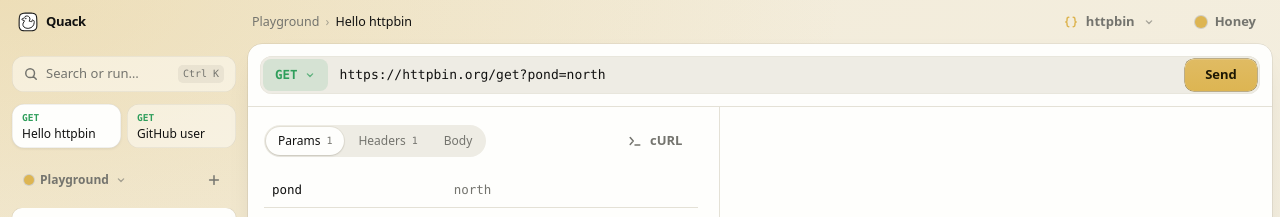
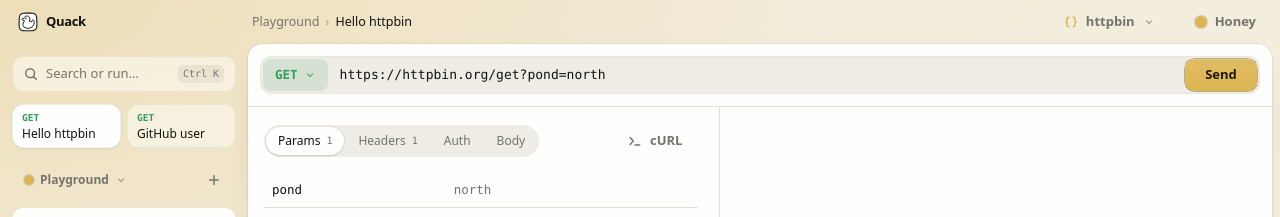
Before and after one commit to itsmunzir/quack, a React (Vite) app: page / in a window 1280 px wide. Shown: the top 217 px of the page. Built offline with nearby package versions, Linux system fonts and the light colour scheme.

Commit message:
Add Bearer, Basic and API key auth
An Auth tab folds credentials into the request at send time, after
variables are filled in. cURL import maps -u and Bearer headers to it.

Co-Authored-By: Claude Opus 5.5 <noreply@anthropic.com>

```diff
--- /dev/null
+++ b/src/auth.ts
@@ -0,0 +1,55 @@
+import type { Header } from "./api";
+
+export type Auth =
+  | { type: "bearer"; token: string }
+  | { type: "basic"; user: string; pass: string }
+  | { type: "apikey"; key: string; value: string; in: "header" | "query" };
+
+export type AuthType = Auth["type"] | "none";
+
+export const AUTH_TYPES: readonly { id: AuthType; name: string }[] = [
+  { id: "none", name: "None" },
+  { id: "bearer", name: "Bearer" },
+  { id: "basic", name: "Basic" },
+  { id: "apikey", name: "API key" },
+];
+
+/** A blank auth of the given kind, keeping the old secret where the field carries over. */
+export function blankAuth(type: AuthType, prev?: Auth): Auth | undefined {
+  const secret = prev?.type === "bearer" ? prev.token : prev?.type === "basic" ? prev.pass : prev?.type === "apikey" ? prev.value : "";
+  if (type === "bearer") return { type, token: secret };
+  if (type === "basic") return { type, user: "", pass: secret };
+  if (type === "apikey") return { type, key: "X-API-Key", value: secret, in: "header" };
+  return undefined;
+}
+
+const isStr = (v: unknown): v is string => typeof v === "string";
+
+/** Validates auth read back from storage. */
+export function isAuth(a: unknown): a is Auth {
+  const o = a as Record<string, unknown> | null;
+  if (!o || typeof o !== "object") return false;
+  if (o.type === "bearer") return isStr(o.token);
+  if (o.type === "basic") return isStr(o.user) && isStr(o.pass);
+  if (o.type === "apikey") return isStr(o.key) && isStr(o.value) && (o.in === "header" || o.in === "query");
+  return false;
+}
+
+/** UTF-8 safe base64, for Basic credentials. */
+function base64(s: string) {
+  return btoa(Array.from(new TextEncoder().encode(s), (b) => String.fromCharCode(b)).join(""));
+}
+
+/** Folds auth into the headers or URL, replacing any header of the same name. Variables must already be filled in. */
+export function withAuth<R extends { url: string; headers: Header[]; auth?: Auth }>(r: R): R {
+  const a = r.auth;
+  if (!a) return r;
+  const set = (name: string, value: string) => ({ ...r, headers: [...r.headers.filter(([k]) => k.trim().toLowerCase() !== name.toLowerCase()), [name, value] as Header] });
+  if (a.type === "bearer") return a.token ? set("Authorization", `Bearer ${a.token}`) : r;
+  if (a.type === "basic") return a.user || a.pass ? set("Authorization", `Basic ${base64(`${a.user}:${a.pass}`)}`) : r;
+  if (!a.key) return r;
+  if (a.in === "header") return set(a.key, a.value);
+  const [base, hash = ""] = r.url.split("#");
+  const pair = `${encodeURIComponent(a.key)}=${encodeURIComponent(a.value)}`;
+  return { ...r, url: `${base}${base.includes("?") ? "&" : "?"}${pair}${hash && `#${hash}`}` };
+}
--- a/src/curl.ts
+++ b/src/curl.ts
@@ -1,7 +1,8 @@
 import type { Header } from "./api";
+import type { Auth } from "./auth";
 import type { Req } from "./store";
 
-type Parsed = Pick<Req, "method" | "url" | "headers" | "body">;
+type Parsed = Pick<Req, "method" | "url" | "headers" | "body" | "auth">;
 
 /** Splits a shell command into words, honouring quotes and line continuations (bash `\` and cmd `^`). */
 function words(cmd: string): string[] {
@@ -61,6 +62,7 @@ export function parseCurl(cmd: string): Parsed | null {
   const headers: Header[] = [];
   const data: string[] = [];
   let asQuery = false;
+  let auth: Auth | undefined;
 
   for (let i = 1; i < w.length; i++) {
     let flag = w[i];
@@ -75,12 +77,19 @@ export function parseCurl(cmd: string): Parsed | null {
     else if (flag === "-H" || flag === "--header") {
       const h = next();
       const c = h.indexOf(":");
-      if (c > 0) headers.push([h.slice(0, c).trim(), h.slice(c + 1).trim()]);
+      if (c <= 0) continue;
+      const [name, value] = [h.slice(0, c).trim(), h.slice(c + 1).trim()];
+      const bearer = /^authorization$/i.test(name) && value.match(/^Bearer\s+(.+)$/i);
+      if (bearer) auth = { type: "bearer", token: bearer[1] };
+      else headers.push([name, value]);
     } else if (DATA_FLAGS.has(flag)) data.push(next());
     else if (flag === "--json") {
       data.push(next());
       headers.push(["Content-Type", "application/json"], ["Accept", "application/json"]);
-    } else if (flag === "-u" || flag === "--user") headers.push(["Authorization", `Basic ${btoa(next())}`]);
+    } else if (flag === "-u" || flag === "--user") {
+      const [user, ...pass] = next().split(":");
+      auth = { type: "basic", user, pass: pass.join(":") };
+    }
     else if (flag === "-A" || flag === "--user-agent") headers.push(["User-Agent", next()]);
     else if (flag === "-b" || flag === "--cookie") headers.push(["Cookie", next()]);
     else if (flag === "-e" || flag === "--referer") headers.push(["Referer", next()]);
@@ -104,7 +113,7 @@ export function parseCurl(cmd: string): Parsed | null {
   } catch {
     // Not JSON; keep it as sent.
   }
-  return { method, url, headers, body };
+  return { method, url, headers, body, auth };
 }
 
 const sh = (s: string) => `'${s.replace(/'/g, `'\\''`)}'`;
--- a/src/env.ts
+++ b/src/env.ts
@@ -1,4 +1,5 @@
 import type { Header } from "./api";
+import { withAuth, type Auth } from "./auth";
 
 /** `{{name}}`, with optional spaces inside the braces. */
 const VAR = /\{\{\s*([\w.-]+)\s*\}\}/g;
@@ -17,8 +18,14 @@ export function resolve(text: string, vars: Header[]): { text: string; missing:
   return { text: out, missing: [...missing] };
 }
 
-/** A request with every variable filled in, ready to send or export. */
-export function withEnv<R extends { url: string; headers: Header[]; body: string }>(r: R, vars: Header[]): R {
+type Fillable = { url: string; headers: Header[]; body: string; auth?: Auth };
+
+/** A request with every variable filled in. */
+export function withEnv<R extends Fillable>(r: R, vars: Header[]): R {
   const fill = (s: string) => resolve(s, vars).text;
-  return { ...r, url: fill(r.url), headers: r.headers.map(([k, v]) => [fill(k), fill(v)] as Header), body: fill(r.body) };
+  const auth = r.auth && (Object.fromEntries(Object.entries(r.auth).map(([k, v]) => [k, k === "type" || k === "in" ? v : fill(v)])) as Auth);
+  return { ...r, url: fill(r.url), headers: r.headers.map(([k, v]) => [fill(k), fill(v)] as Header), body: fill(r.body), auth };
 }
+
+/** Exactly what goes on the wire: variables filled in first, then auth folded into headers or the URL. */
+export const prepare = <R extends Fillable>(r: R, vars: Header[]): R => withAuth(withEnv(r, vars));
--- a/src/store.ts
+++ b/src/store.ts
@@ -1,7 +1,8 @@
 import { createContext, useContext, useEffect, useMemo, useState } from "react";
 import { sendRequest, type Header, type SendResult } from "./api";
 import { DEFAULT_THEME, isThemeId, type ThemeId } from "./themes";
-import { withEnv } from "./env";
+import { prepare } from "./env";
+import { isAuth, type Auth } from "./auth";
 
 export interface Req {
   id: string;
@@ -10,6 +11,7 @@ export interface Req {
   url: string;
   headers: Header[];
   body: string;
+  auth?: Auth;
   pinned?: boolean;
 }
 
@@ -121,7 +123,7 @@ function load(): Saved {
       .filter((sp) => sp && isStr(sp.id) && isStr(sp.name) && Array.isArray(sp.requests))
       .slice(0, MAX_SPACES)
       .map((sp): Space => {
-        const requests = sp.requests.filter(isReq);
+        const requests = sp.requests.filter(isReq).map((r) => ({ ...r, auth: isAuth(r.auth) ? r.auth : undefined }));
         const envs = Array.isArray(sp.envs) ? sp.envs.filter(isEnv) : [];
         return {
           id: sp.id,
@@ -275,7 +277,7 @@ export function useWorkspaceState() {
     const seq = (outcomes[r.id]?.seq ?? 0) + 1;
     setOutcomes((o) => ({ ...o, [r.id]: { ...o[r.id], sending: true, seq: o[r.id]?.seq ?? 0 } }));
     try {
-      const filled = withEnv(r, vars);
+      const filled = prepare(r, vars);
       const result = await sendRequest({
         method: filled.method,
         url: filled.url,
--- a/src/ui.tsx
+++ b/src/ui.tsx
@@ -5,7 +5,8 @@ import { BODYLESS, METHODS, parseParams, withParams, type Outcome, type Req } fr
 import { MODES, THEMES, type Mode, type ThemeId } from "./themes";
 import { Duck } from "./Duck";
 import { isCurl, parseCurl, toCurl } from "./curl";
-import { hasVars, resolve, withEnv } from "./env";
+import { hasVars, prepare, resolve } from "./env";
+import { AUTH_TYPES, blankAuth, type Auth } from "./auth";
 
 /* ─── Small helpers ─────────────────────────────────────────────────────── */
 
@@ -94,7 +95,7 @@ export function CopyButton({ label, text, icon = ICONS.copy }: { label: string;
 }
 
 /** The request as a cURL command with variables filled in; the body is left out for methods that can't carry one. */
-export const reqCurl = (r: Req, vars: Header[]) => toCurl(withEnv(r, vars), !BODYLESS.has(r.method));
+export const reqCurl = (r: Req, vars: Header[]) => toCurl(prepare(r, vars), !BODYLESS.has(r.method));
 
 /* ─── Menus ─────────────────────────────────────────────────────────────── */
 
@@ -267,7 +268,8 @@ function TauriWindowControls() {
 
 /* ─── Tabs ──────────────────────────────────────────────────────────────── */
 
-type TabOpt<T> = [id: T, label: string, count?: number];
+/** A tab, with an optional count or, when `true`, a dot marking it as set. */
+type TabOpt<T> = [id: T, label: string, badge?: number | boolean];
 
 /** Pill tabs with a thumb that slides to the active tab. */
 function Tabs<T extends string>({ value, onChange, options }: { value: T; onChange: (v: T) => void; options: TabOpt<T>[] }) {
@@ -296,7 +298,7 @@ function Tabs<T extends string>({ value, onChange, options }: { value: T; onChan
           className={`voice relative z-10 flex h-7 items-center gap-1.5 rounded-btn px-3 text-xs font-medium transition-colors ${id === value ? "text-text" : "text-muted hover:text-text"}`}
         >
           {label}
-          {count ? <span className="font-mono text-[10px] text-muted">{count}</span> : null}
+          {count === true ? <span className="size-1.5 rounded-full bg-accent" /> : count ? <span className="font-mono text-[10px] text-muted">{count}</span> : null}
         </button>
       ))}
     </div>
@@ -380,6 +382,60 @@ export function UrlBar({ req, vars, outcome, onChange, onSend }: { req: Req; var
   );
 }
 
+/** Bearer, Basic or API key, folded into the request when it is sent. */
+function AuthEditor({ auth, onChange }: { auth?: Auth; onChange: (a: Auth | undefined) => void }) {
+  const field =
+    "h-8 min-w-0 flex-1 rounded-[6px] bg-transparent px-2 font-mono text-[12.5px] outline-none transition-colors duration-150 placeholder:text-muted/60 hover:bg-raised/70 focus:bg-raised";
+  const row = (label: string, input: ReactNode) => (
+    <label className="flex items-center gap-2 border-b border-line py-0.5">
+      <span className="w-24 shrink-0 px-2 text-[12.5px] text-muted">{label}</span>
+      {input}
+    </label>
+  );
+  const text = (value: string, set: (v: string) => void, placeholder: string, secret = false) => (
+    <input type={secret ? "password" : "text"} value={value} onChange={(e) => set(e.target.value)} placeholder={placeholder} spellCheck={false} autoComplete="off" className={field} />
+  );
+  return (
+    <div className="flex flex-col gap-3">
+      <div className="max-w-sm">
+        <Segmented label="Auth type" options={AUTH_TYPES} value={auth?.type ?? "none"} onChange={(t) => onChange(blankAuth(t, auth))} />
+      </div>
+      {auth?.type === "bearer" && <div>{row("Token", text(auth.token, (token) => onChange({ ...auth, token }), "{{token}}"))}</div>}
+      {auth?.type === "basic" && (
+        <div>
+          {row("Username", text(auth.user, (user) => onChange({ ...auth, user }), "Username"))}
+          {row("Password", text(auth.pass, (pass) => onChange({ ...auth, pass }), "Password", true))}
+        </div>
+      )}
+      {auth?.type === "apikey" && (
+        <div>
+          {row("Key", text(auth.key, (key) => onChange({ ...auth, key }), "X-API-Key"))}
+          {row("Value", text(auth.value, (value) => onChange({ ...auth, value }), "{{apiKey}}"))}
+          {row(
+            "Add to",
+            <div className="w-48 py-1">
+              <Segmented label="Add to" options={API_KEY_IN} value={auth.in} onChange={(v) => onChange({ ...auth, in: v })} />
+            </div>,
+          )}
+        </div>
+      )}
+      <p className="px-2 text-[12px] text-muted">
+        {!auth
+          ? "No auth. Pick a type to have it added when the request is sent."
+          : auth.type === "apikey"
+            ? `Sent as the ${auth.in === "header" ? "header" : "query param"} ${auth.key || "…"}.`
+            : "Sent as the Authorization header, replacing any you set by hand."}{" "}
+        {auth && <>Use <code className="font-mono text-text">{"{{variables}}"}</code> to keep secrets in an environment.</>}
+      </p>
+    </div>
+  );
+}
+
+const API_KEY_IN = [
+  { id: "header", name: "Header" },
+  { id: "query", name: "Query" },
+] as const;
+
 /** The URL as it will be sent, with any variables that have no value called out. */
 function Resolved({ url, vars }: { url: string; vars: Header[] }) {
   const { text, missing } = resolve(url, vars);
@@ -441,7 +497,7 @@ function ParamsEditor({ url, onChange }: { url: string; onChange: (url: string)
   );
 }
 
-type ReqTab = "params" | "headers" | "body";
+type ReqTab = "params" | "headers" | "auth" | "body";
 
 export function RequestEditor({ req, vars, onChange }: { req: Req; vars: Header[]; onChange: (p: Partial<Req>) => void }) {
   const [tab, setTab] = useState<ReqTab>("params");
@@ -456,6 +512,7 @@ export function RequestEditor({ req, vars, onChange }: { req: Req; vars: Header[
           options={[
             ["params", "Params", params || undefined],
             ["headers", "Headers", headers || undefined],
+            ["auth", "Auth", !!req.auth],
             ["body", "Body"],
           ]}
         />
@@ -466,6 +523,8 @@ export function RequestEditor({ req, vars, onChange }: { req: Req; vars: Header[
           <ParamsEditor url={req.url} onChange={(url) => onChange({ url })} />
         ) : tab === "headers" ? (
           <KVEditor rows={req.headers} onChange={(headers) => onChange({ headers })} keyLabel="Header" />
+        ) : tab === "auth" ? (
+          <AuthEditor auth={req.auth} onChange={(auth) => onChange({ auth })} />
         ) : BODYLESS.has(req.method) ? (
           <Empty title={`${req.method} requests have no body`} note="Switch the method to POST, PUT or PATCH to send one." />
         ) : (
```
Also changed, not shown: 1 other file (tests, documents, lock files or other folders).
